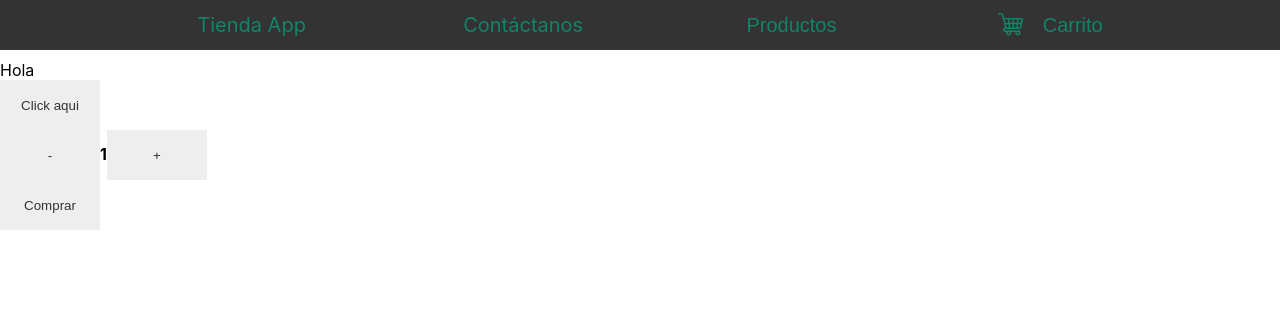
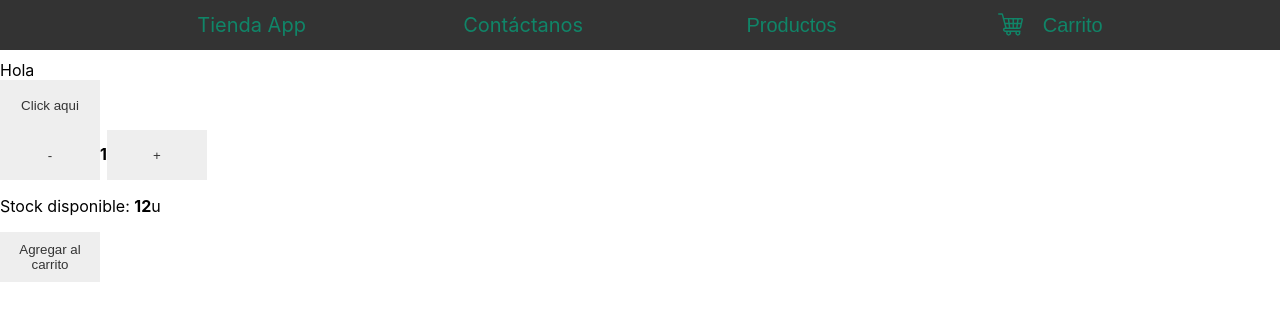
Before and after one commit to ivancostilla/proyecto-final-react, a React (Create React App) app: page / in a window 1280 px wide. Shown: the top 320 px of the page. Built offline with nearby package versions, Linux system fonts and the light colour scheme; no server answers.

Commit message:
correccion desafio clase 5

```diff
--- a/src/components/ItemCount/index.jsx
+++ b/src/components/ItemCount/index.jsx
@@ -1,7 +1,7 @@
 import './style.css';
 
 //hay que aplicar esto luego en las cards
-const ItemCount = ({stock,onAdd,contador,onRemove}) => {
+const ItemCount = ({stock,onAdd,contador,onRemove,alerta}) => {
     return (
         <>
         <button onClick={onRemove}>-</button>
@@ -9,7 +9,10 @@ const ItemCount = ({stock,onAdd,contador,onRemove}) => {
         {/* para poder pasar parametros tengo que hacer un arrow  function */}
         <button onClick={()=>{onAdd(stock)}}>+</button>
         <div>
-            <button>Comprar</button>
+            <p>Stock disponible: <b>{stock}</b>u</p>
+        </div>
+        <div>
+            <button onClick={()=>{alerta()}}>Agregar al carrito</button>
         </div>
         </>
     )
--- a/src/layout/ItemListContainer.jsx
+++ b/src/layout/ItemListContainer.jsx
@@ -24,19 +24,28 @@ return () => {}
     //funcion que aumenta la cantidad:
     const onAdd = (stock)=> {
         if (contador < stock){
-setContador(contador + 1);
-        }
-    }
+            setContador(contador + 1);
+        };
+    };
+    //funion qu isminuy la cantidad
     const onRemove= ()=>{
         if(contador > 1){
-        setContador(contador - 1)
+            setContador(contador - 1)
+        };
+    };
+    //alrta que aparce al hacer click en el boton 'agregar al carrito'
+    const alerta =()=>{
+        if(contador > 1){
+            alert(`agregaste ${contador} unidades del producto`);
+        } else{
+            alert(`agregaste ${contador} unidad del producto`);
         }
-    }
+    };
     return (
         <>
         <div className='ItemListContainer'>
             {/*  paso por props la funcion onAdd, y el hook tmb lo paso como props*/}
-            <ItemCount stock={12} onAdd={onAdd} onRemove={onRemove} contador={contador}/>
+            <ItemCount stock={12} onAdd={onAdd} onRemove={onRemove} contador={contador} alerta={alerta}/>
         </div>
         </>
     )
```
Also changed, not shown: 1 other file (tests, documents, lock files or other folders).
